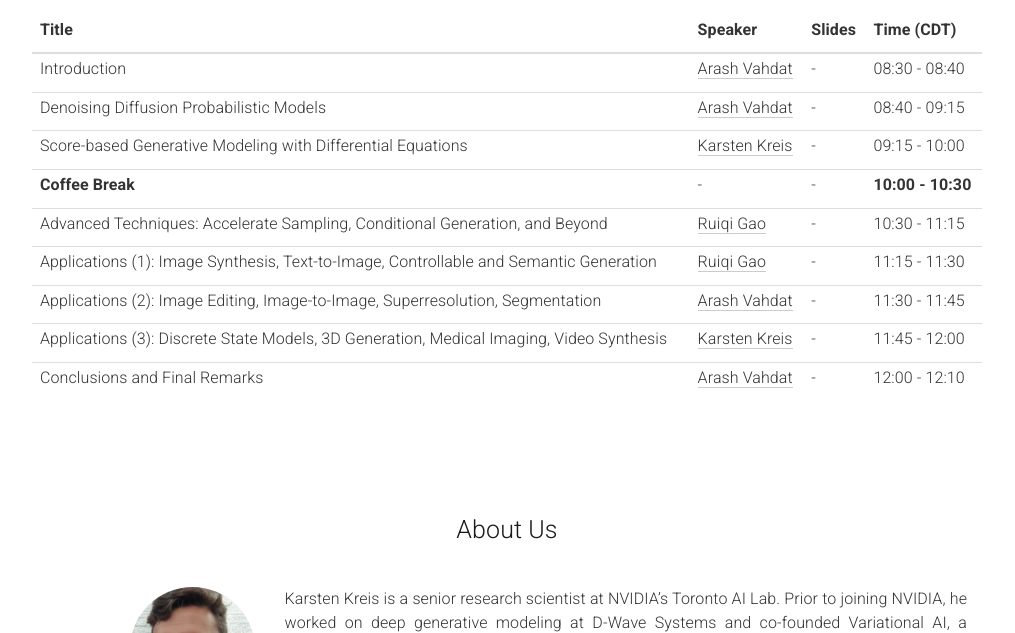
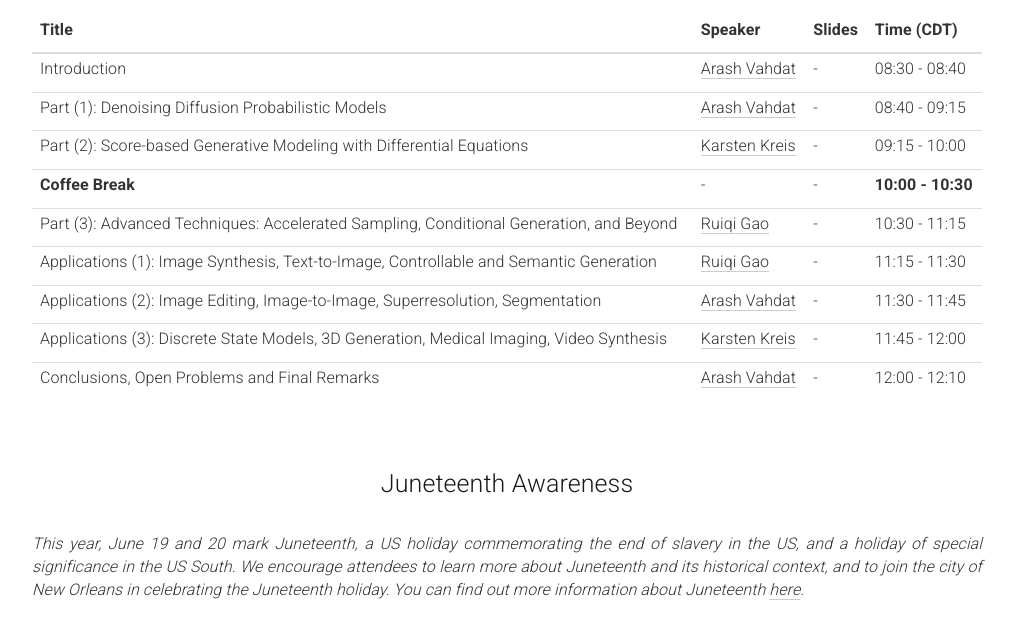
Before and after one commit to cvpr2022-tutorial-diffusion-models/cvpr2022-tutorial-diffusion-models.github.io, a plain HTML site: page index.html in a window 1280 px wide. Shown: the part 1899-2532 px from the top of the page, without its empty margins (133-1148 px from the left). Drawn offline with nearby package versions, Linux system fonts and the light colour scheme.

Commit message:
updated the schedule

```diff
--- a/index.html
+++ b/index.html
@@ -187,14 +187,14 @@
         </tr>
 
         <tr>
-            <td>Denoising Diffusion Probabilistic Models</td>
+            <td>Part (1): Denoising Diffusion Probabilistic Models</td>
             <td><a href="http://arashvahdat.com">Arash Vahdat</a></td>
             <td>-</td>
             <td>08:40 - 09:15</td>
         </tr>
 
         <tr>
-            <td>Score-based Generative Modeling with Differential Equations</td>
+            <td>Part (2): Score-based Generative Modeling with Differential Equations</td>
             <td><a href="https://karstenkreis.github.io/">Karsten Kreis</a></td>
             <td>-</td>
             <td>09:15 - 10:00</td>
@@ -207,7 +207,7 @@
         </tr>
 
         <tr>
-            <td>Advanced Techniques: Accelerate Sampling, Conditional Generation, and Beyond</td>
+            <td>Part (3): Advanced Techniques: Accelerated Sampling, Conditional Generation, and Beyond</td>
             <td><a href="https://ruiqigao.github.io/">Ruiqi Gao</a></td>
             <td>-</td>
             <td>10:30 - 11:15</td>
@@ -235,7 +235,7 @@
         </tr>
 
         <tr>
-            <td>Conclusions and Final Remarks</td>
+            <td>Conclusions, Open Problems and Final Remarks</td>
             <td><a href="http://arashvahdat.com">Arash Vahdat</a></td>
             <td>-</td>
             <td>12:00 - 12:10</td>
@@ -249,9 +249,17 @@
 
 <br id="organizers" />
 <br>
+
+
+<h2>Juneteenth Awareness</h2>
+<br/>
+<p>
+<i>This year, June 19 and 20 mark Juneteenth, a US holiday commemorating the end of slavery in the US, and a holiday of special significance in the US South. We encourage attendees to learn more about Juneteenth and its historical context, and to join the city of New Orleans in celebrating the Juneteenth holiday. You can find out more information about Juneteenth <a href="https://cvpr2022.thecvf.com/recognizing-juneteenth">here</a>.</i>
+</p>
+
 <br>
 <br>
-
+<br>
 
 <div class="row">
   <div class="col-xs-12">
```
